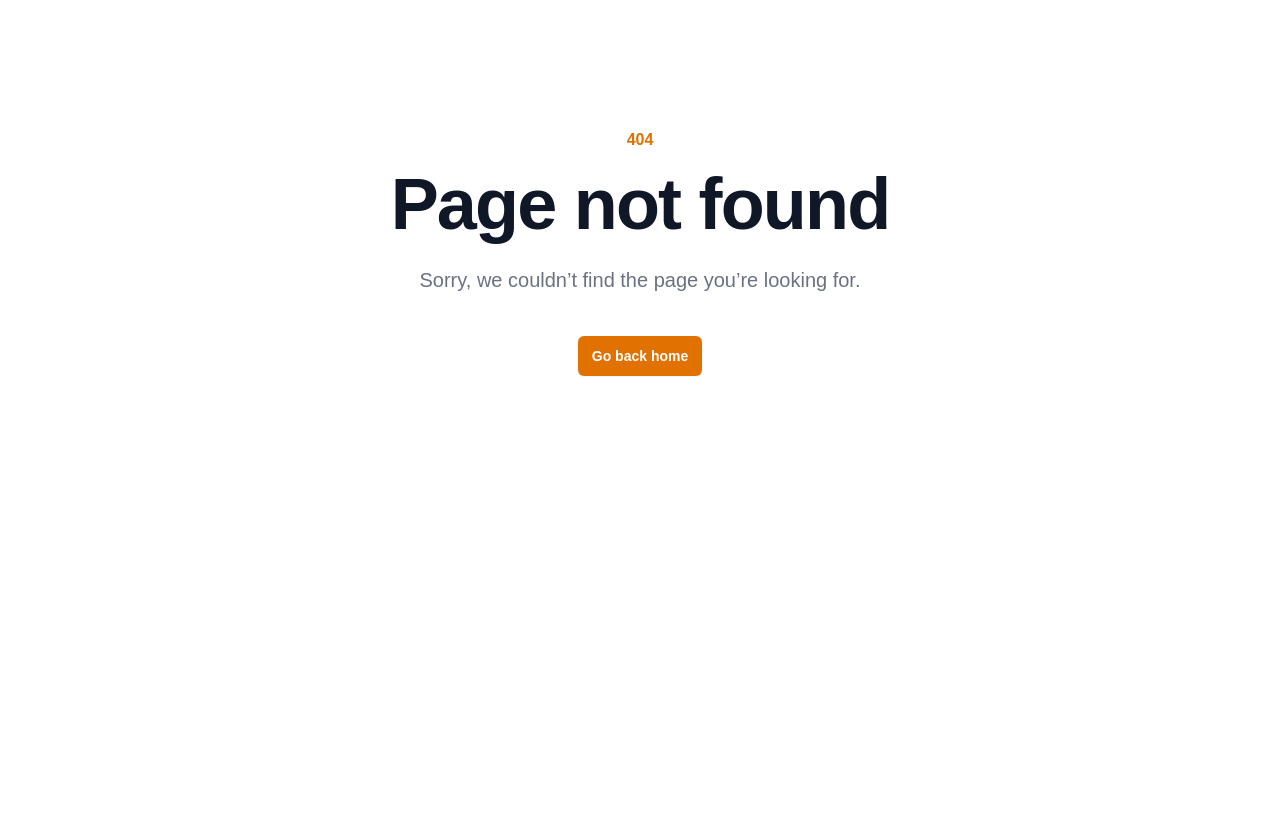
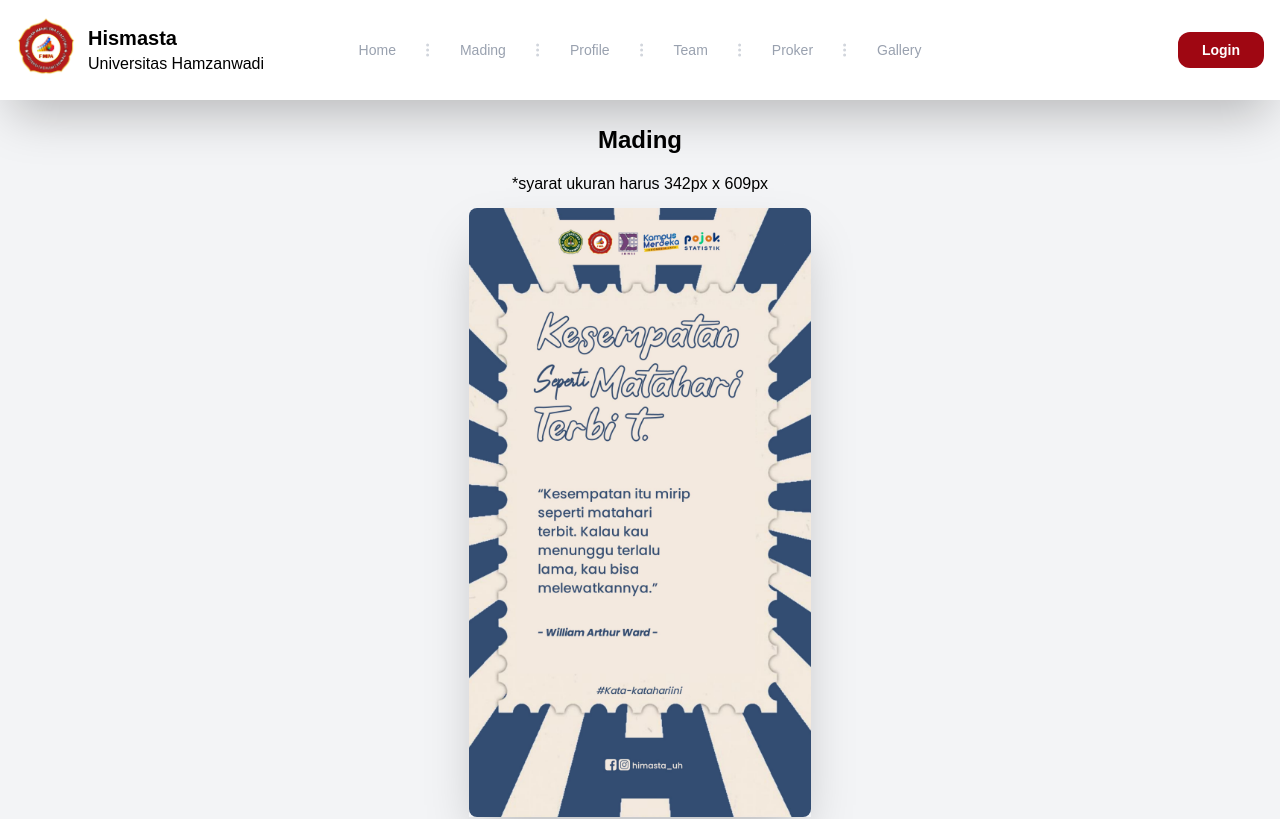
Before and after one commit to putrimail/himasta-hamzanwadi, a React (Vite) app: page /mading in a window 1280 px wide. Before the commit this address had no page. Shown: the top 819 px of the page. Built offline with nearby package versions, Linux system fonts and the light colour scheme; the HTML template or start-up script is replaced by a standard one.

Commit message:
push again

```diff
--- a/src/App.jsx
+++ b/src/App.jsx
@@ -3,7 +3,6 @@ import { useEffect, useState } from "react";
 import "./App.css";
 import HomePages from "./pages/Home/HomePages";
 import NavbarComp from "./components/NavbarComp";
-import LangPages from "./pages/Lang/LangPages";
 import ErrorPages from "./pages/error/ErrorPages";
 import HistoryPages from "./pages/History/HistoryPages";
 import AdatBudayaPages from "./pages/Adat&Budaya/AdatBudayaPages";
@@ -13,13 +12,14 @@ import FooterComp from "./components/FooterComp";
 
 import AOS from "aos";
 import "aos/dist/aos.css";
+import MadingPages from "./pages/Mading/MadingPages";
 
 function App() {
   const [showNavbar, setShowNavbar] = useState(false);
 
   const allowPath = [
     "/",
-    "/bahasa-sasak",
+    "/mading",
     "/cerita-rakyat",
     "/adat-budaya",
     "/museum",
@@ -43,7 +43,7 @@ function App() {
       {showNavbar && <NavbarComp />}
       <Routes>
         <Route path="/" element={<HomePages />} />
-        <Route path="/bahasa-sasak" element={<LangPages />} />
+        <Route path="/mading" element={<MadingPages />} />
         <Route path="/cerita-rakyat" element={<HistoryPages />} />
         <Route path="/adat-budaya" element={<AdatBudayaPages />} />
         <Route path="/museum" element={<MuseumPages />} />
--- a/src/assets/index.js
+++ b/src/assets/index.js
@@ -6,14 +6,21 @@ import G1 from "./g1.jpeg";
 import G2 from "./g2.jpeg";
 import G3 from "./g3.jpeg";
 import G4 from "./g4.jpeg";
+import Mad1 from "./mading/mad1.jpeg";
+import Mad2 from "./mading/mad2.jpeg";
 
 export const assets = {
   bgHero: BgHero,
   himasta: Himasta,
   unhaz: Unhaz,
   ihmsi: Ihmsi,
+  // galery
   g1: G1,
   g2: G2,
   g3: G3,
   g4: G4,
+
+  // mading
+  mad1: Mad1,
+  mad2: Mad2,
 };
--- a/src/components/NavbarComp.jsx
+++ b/src/components/NavbarComp.jsx
@@ -13,8 +13,8 @@ export default function NavbarComp() {
       href: "/",
     },
     {
-      text: "About Us",
-      href: "#about",
+      text: "Mading",
+      href: "/mading",
     },
     {
       text: "Profile",
--- a/src/pages/Lang/LangPages.jsx
+++ /dev/null
@@ -1,83 +0,0 @@
-import { useState } from "react";
-import dictionaryData from "../../Data";
-import { Link } from "react-router-dom";
-
-function LangPages() {
-  const [searchTerm, setSearchTerm] = useState("");
-  const [searchResults, setSearchResults] = useState([]);
-  const [language, setLanguage] = useState("sasak-to-indonesia");
-  console.log(language);
-  const handleSearch = (e) => {
-    setSearchTerm(e.target.value);
-    const results = dictionaryData.filter((entry) => {
-      if (language === "sasak-to-indonesia") {
-        return entry.sasak.toLowerCase().includes(e.target.value.toLowerCase());
-      } else {
-        return entry.indonesia
-          .toLowerCase()
-          .includes(e.target.value.toLowerCase());
-      }
-    });
-    setSearchResults(results);
-  };
-
-  return (
-    <div className="flex flex-col items-center p-6 bg-gray-100 min-h-screen">
-      <h2 className="text-2xl font-bold mb-4">Kamus Sasak - Indonesia</h2>
-      <div className="flex space-x-2 mb-4">
-        <select
-          value={language}
-          onChange={(e) => setLanguage(e.target.value)}
-          className="p-2 border rounded-md bg-white shadow-md"
-        >
-          <option value="sasak-to-indonesia">Sasak ke Indonesia</option>
-          <option value="indonesia-to-sasak">Indonesia ke Sasak</option>
-        </select>
-      </div>
-      <input
-        type="text"
-        placeholder="Cari kata..."
-        value={searchTerm}
-        onChange={handleSearch}
-        className="p-3 border rounded-md w-full max-w-lg shadow-md"
-      />
-      <ul className="mt-4 w-full max-w-lg bg-white shadow-md rounded-md">
-        {searchResults.length > 0 && searchTerm.length > 0 ? (
-          searchResults.map((entry, index) => (
-            <li
-              key={index}
-              className="p-3 border-b last:border-none flex justify-between"
-            >
-              {/* <span className="font-semibold">
-                {language === "sasak-to-indonesia"
-                  ? entry.sasak
-                  : entry.indonesia}
-              </span> */}
-              <span>
-                {language === "sasak-to-indonesia"
-                  ? entry.indonesia
-                  : entry.sasak}
-              </span>
-            </li>
-          ))
-        ) : searchTerm.length === 0 ? (
-          <li className="p-3 text-gray-500">Masukkan kata</li>
-        ) : (
-          <li className="p-3 text-gray-500">Tidak ada di kamus</li>
-        )}
-      </ul>
-      <p className="pt-5">
-        Menambah kosakata dan revisi,
-        <Link
-          to="https://docs.google.com/forms/d/e/1FAIpQLSdG1KUdfk95wO7maka3Yh1NtPu1KWjFo0qKNDzWU3On7_nK5g/viewform?usp=header"
-          className="underline text-blue-500 cursor-pointer mx-2 font-semibold"
-          target="blank"
-        >
-          Klick
-        </Link>
-      </p>
-    </div>
-  );
-}
-
-export default LangPages;
--- /dev/null
+++ b/src/pages/Mading/MadingPages.jsx
@@ -0,0 +1,28 @@
+import { assets } from "../../assets";
+
+const mading = [
+  { path: assets.mad1, alt: "mading1" },
+  { path: assets.mad2, alt: "mading2" },
+];
+function MadingPages() {
+  const sliceTwo = mading
+    .slice(mading.length - (1 + 1), mading.length)
+    .reverse();
+  return (
+    <div className="flex flex-col items-center p-6 bg-gray-100 min-h-screen">
+      <h2 className="text-2xl font-bold mb-4">Mading</h2>
+      <p>*syarat ukuran harus 342px x 609px</p>
+      {sliceTwo.map((item, index) => (
+        <div key={index} className="m-3 shadow-2xl">
+          <img
+            src={item.path}
+            alt={item.alt}
+            className="w-[342px] h-[609px] object-cover rounded-lg"
+          />
+        </div>
+      ))}
+    </div>
+  );
+}
+
+export default MadingPages;
```
Also changed, not shown: src/assets/mading/mad1.jpeg (added), src/assets/mading/mad2.jpeg (added).
